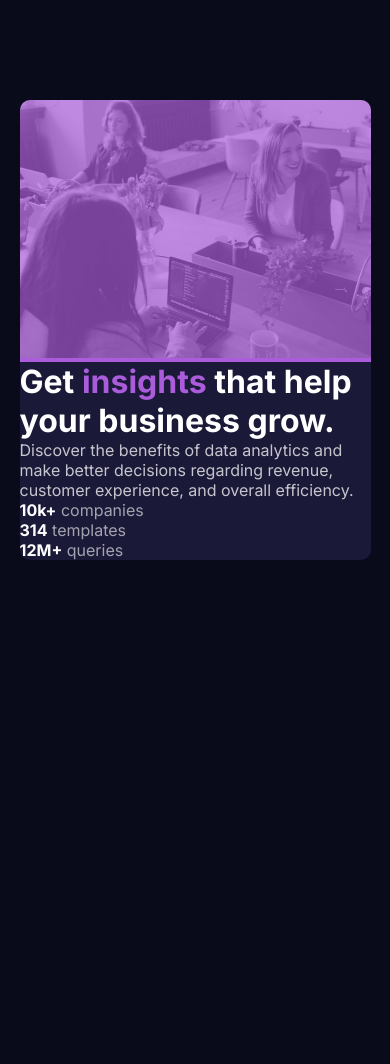
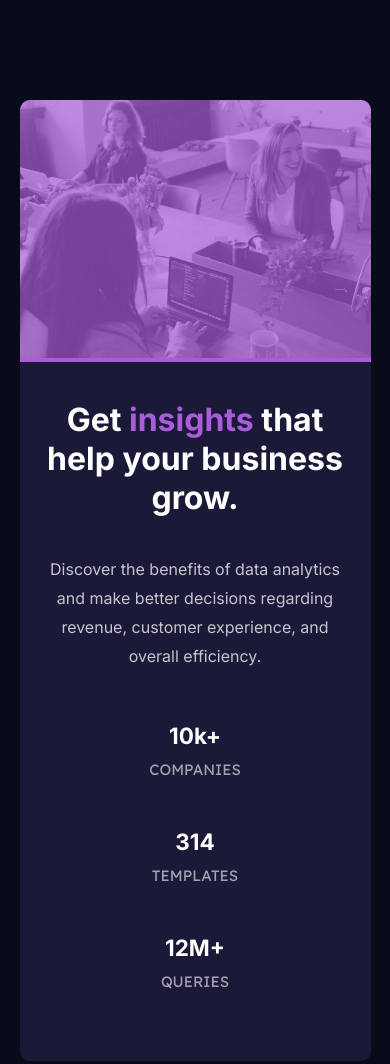
Before and after one commit to Nazaf64/stats-preview-single-page, a plain HTML site: page index.html in a window 390 px wide. Before the commit the page ends 844 px from the top, so only its background shows below. Drawn offline with Linux system fonts and the light colour scheme.

Commit message:
mobile design complete

```diff
--- a/index.html
+++ b/index.html
@@ -17,19 +17,22 @@
   <div class="container">
     <div id="card-wrapper">
       <div id="image-wrapper">
-        <div id="image-filter"></div>
         <img src="images/image-header-mobile.jpg" alt="card_image">
       </div>
 
-      <h1>Get <span>insights</span> that help your business grow.</h1>
+      <div id="text-wrapper">
+        <h1>Get <span>insights</span> that help your business grow.</h1>
 
-      <p>Discover the benefits of data analytics and make better decisions regarding revenue, customer experience, and overall efficiency.</p>
+        <p>Discover the benefits of data analytics and make better decisions regarding revenue, customer experience, and overall efficiency.</p>
 
-      <ul style="list-style: none;">
-        <li><strong>10k+</strong> companies</li>
-        <li><strong>314</strong> templates</li>
-        <li><strong>12M+</strong> queries</li>
-      </ul>
+        <ul>
+          <li><strong>10k+</strong> COMPANIES</li>
+          <li><strong>314</strong> TEMPLATES</li>
+          <li><strong>12M+</strong> QUERIES</li>
+        </ul>
+      </div>
+
+
     </div>
   </div>
 
--- a/style.css
+++ b/style.css
@@ -27,10 +27,6 @@ body {
     margin: auto;
 }
 
-/* #image-filter{
-    background-color: hsl(277, 64%, 61%);
-} */
-
 #image-wrapper, img {
     border-top-left-radius: 10px;
     border-top-right-radius: 10px;
@@ -38,18 +34,25 @@ body {
 
 #image-wrapper {
     background-color: hsl(277, 64%, 61%);
-
 }
 
+
 img {
-    z-index: -1;
-
     width: 100%;
     height: auto;
     opacity: 0.3;
 }
 
+#text-wrapper {
+    max-width: 85%;
+    margin: 0 auto;
+    text-align: center;
+}
 
+h1 {
+    padding-bottom: 1.2em;
+    padding-top: 1.2em;
+}
 
 span{
     color: hsl(277, 64%, 61%);
@@ -57,12 +60,29 @@ span{
 
 p {
     color: hsla(0, 0%, 100%, 0.75);
+    font-size: 1em;
+    line-height: 1.8em;
 }
 
 li {
+    font-size: 15px;
+}
+
+ul {
+    list-style: none;
+    padding-top: 2.5em;
+    padding-bottom: 2em;
+}
+
+li {
+    font-family: 'Lexend Deca', sans-serif;
     color: hsla(0, 0%, 100%, 0.6);
+    margin-bottom: 2.5em;
 }
 
 li strong {
     color: hsl(0, 0%, 100%);
+    display: block;
+    font-size: 1.5em;
+    padding: 0.5em;
 }
```
